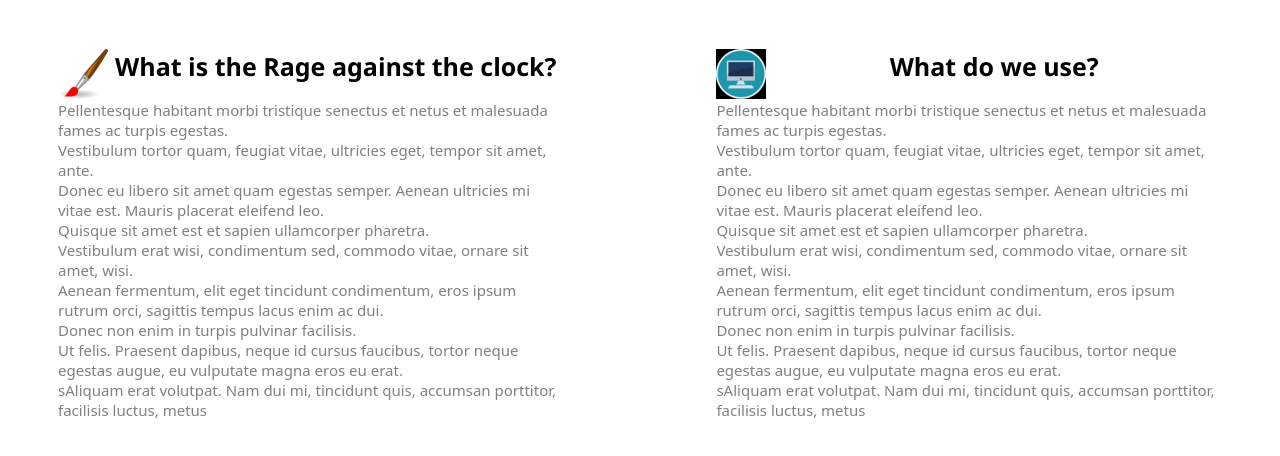
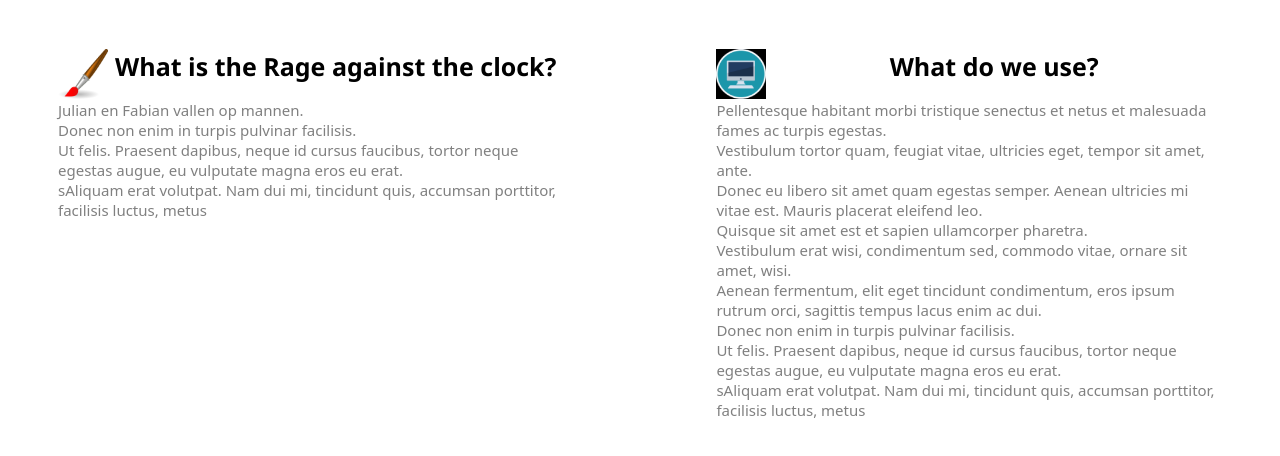
Before and after one commit to JustinFRFC/RageAgainstTheClock, a plain HTML site: page Index.html in a window 1280 px wide. Shown: the part 242-698 px from the top of the page. Drawn offline with Linux system fonts and the light colour scheme.

Commit message:
tekst product verandert

```diff
--- a/Index.html
+++ b/Index.html
@@ -17,7 +17,7 @@
 <iframe src="https://www.zeitverschiebung.net/clock-widget-iframe-v2?language=en&size=large&timezone=Europe%2FAmsterdam" frameborder= "0";></iframe> </div>
 <div class = "text left">
 <h1> What is the Rage against the clock? <img src="paint-brush-hi.png" alt="Smiley face" width="50" height="50" align="left"></h1>
-<p>Pellentesque habitant morbi tristique senectus et netus et malesuada fames ac turpis egestas.<br>Vestibulum tortor quam, feugiat vitae, ultricies eget, tempor sit amet, ante.<br> Donec eu libero sit amet quam egestas semper. Aenean ultricies mi vitae est. Mauris placerat eleifend leo.<br> Quisque sit amet est et sapien ullamcorper pharetra.<br> Vestibulum erat wisi, condimentum sed, commodo vitae, ornare sit amet, wisi.<br> Aenean fermentum, elit eget tincidunt condimentum, eros ipsum rutrum orci, sagittis tempus lacus enim ac dui.<br> Donec non enim in turpis pulvinar facilisis.<br> Ut felis. Praesent dapibus, neque id cursus faucibus, tortor neque egestas augue, eu vulputate magna eros eu erat.<br> sAliquam erat volutpat. Nam dui mi, tincidunt quis, accumsan porttitor, facilisis luctus, metus</p>
+<p> Julian en Fabian vallen op mannen. <br> Donec non enim in turpis pulvinar facilisis.<br> Ut felis. Praesent dapibus, neque id cursus faucibus, tortor neque egestas augue, eu vulputate magna eros eu erat.<br> sAliquam erat volutpat. Nam dui mi, tincidunt quis, accumsan porttitor, facilisis luctus, metus</p>
 </div>
 
 <div class = "text right">
```
